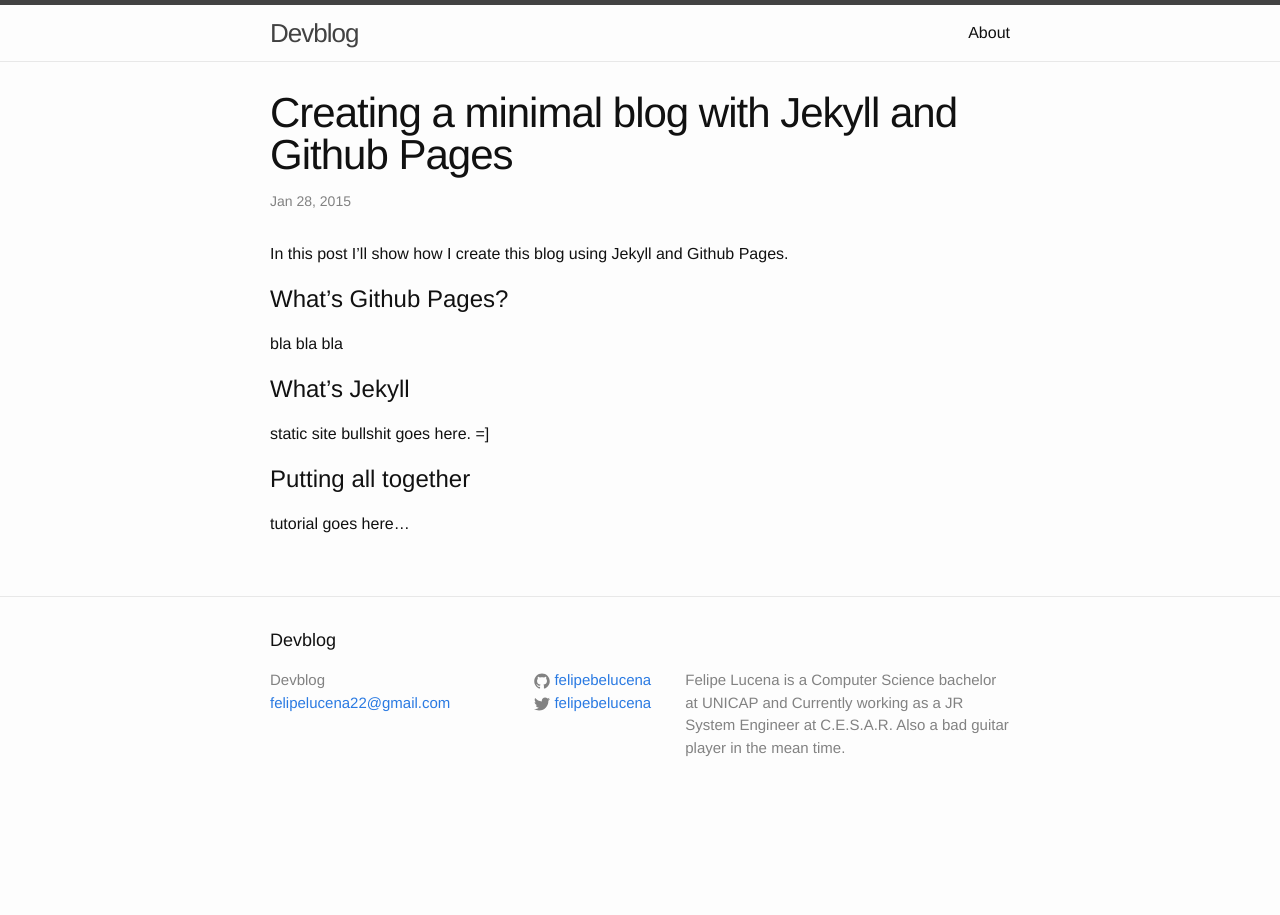
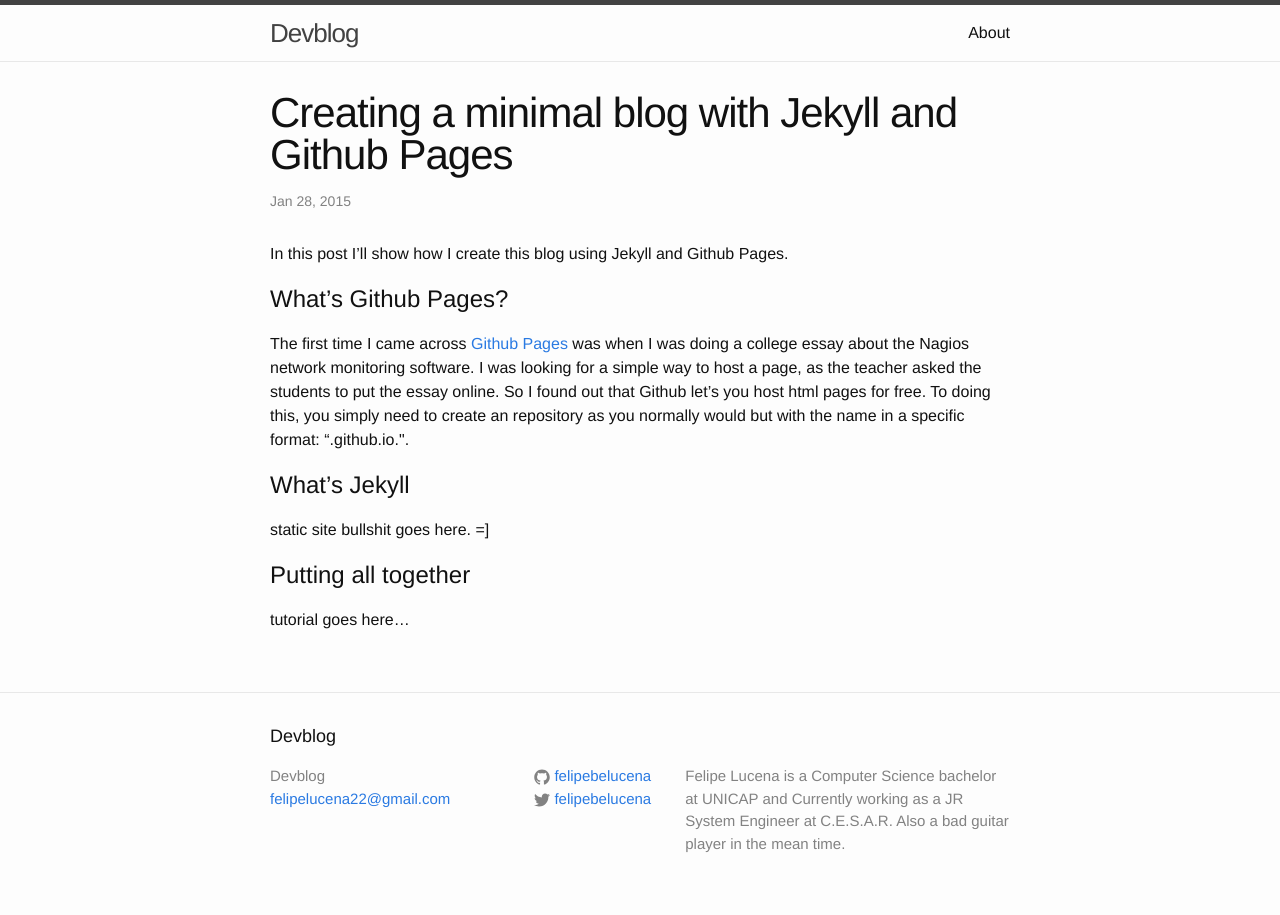
Before and after one commit to felipebelucena/felipebelucena.github.io, a Jekyll site: the page built from _posts/2015-01-28-creating-a-minimal-blog-with-jekyll-and-github-pages.markdown, in a window 1280 px wide. Built offline with Jekyll 4.4.1, drawn with Linux system fonts in a browser that asks for light colours.

Commit message:
editing blog post

```diff
--- a/_posts/2015-01-28-creating-a-minimal-blog-with-jekyll-and-github-pages.markdown
+++ b/_posts/2015-01-28-creating-a-minimal-blog-with-jekyll-and-github-pages.markdown
@@ -9,7 +9,7 @@
 
 # What's Github Pages?
 
-bla bla bla
+The first time I came across [Github Pages](https://pages.github.com/) was when I was doing a college essay about the Nagios network monitoring software. I was looking for a simple way to host a page, as the teacher asked the students to put the essay online. So I found out that Github let's you host html pages for free. To doing this, you simply need to create an repository as you normally would but with the name in a specific format: "<your github user name>.github.io.".
 
 # What's Jekyll
 
```
